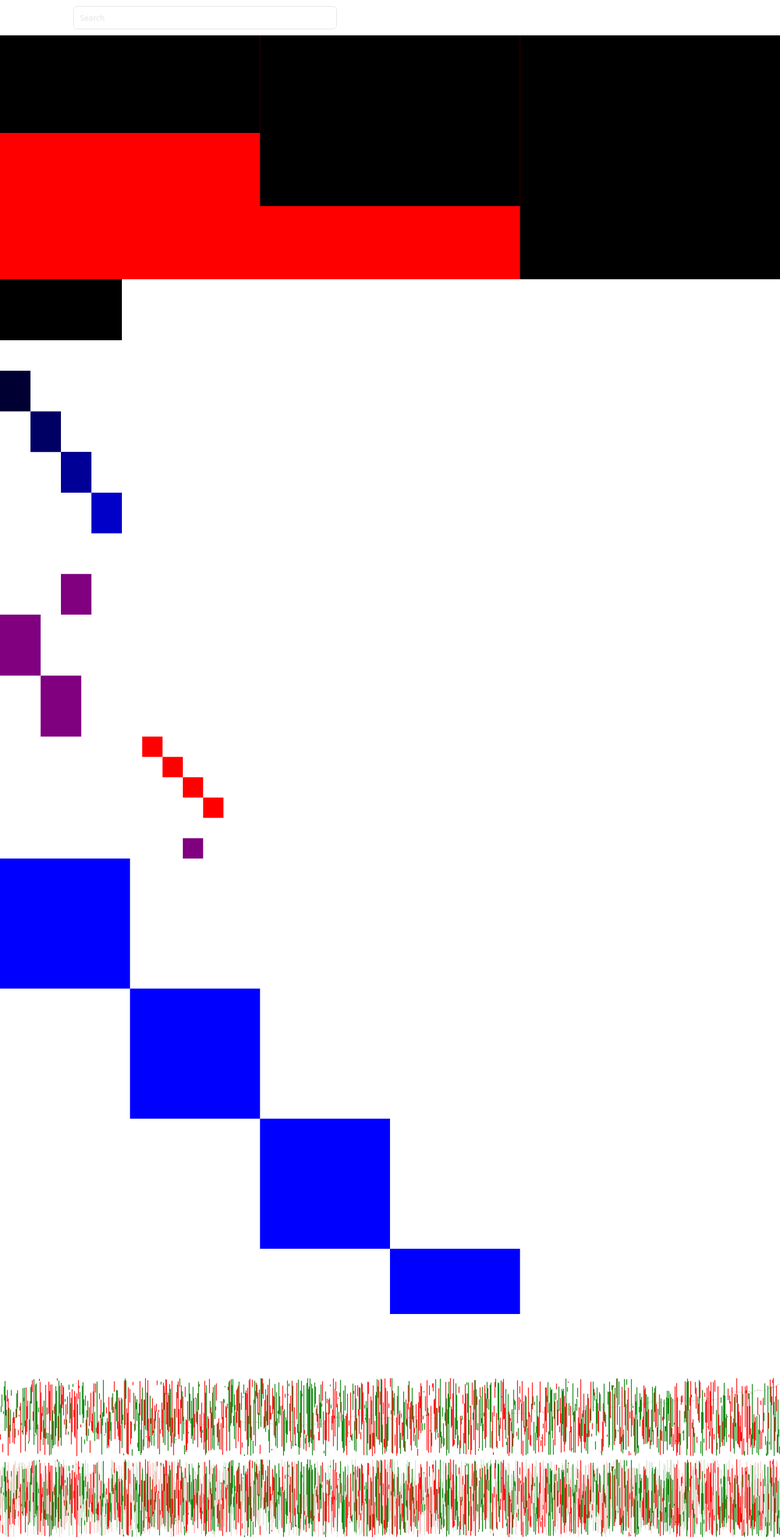
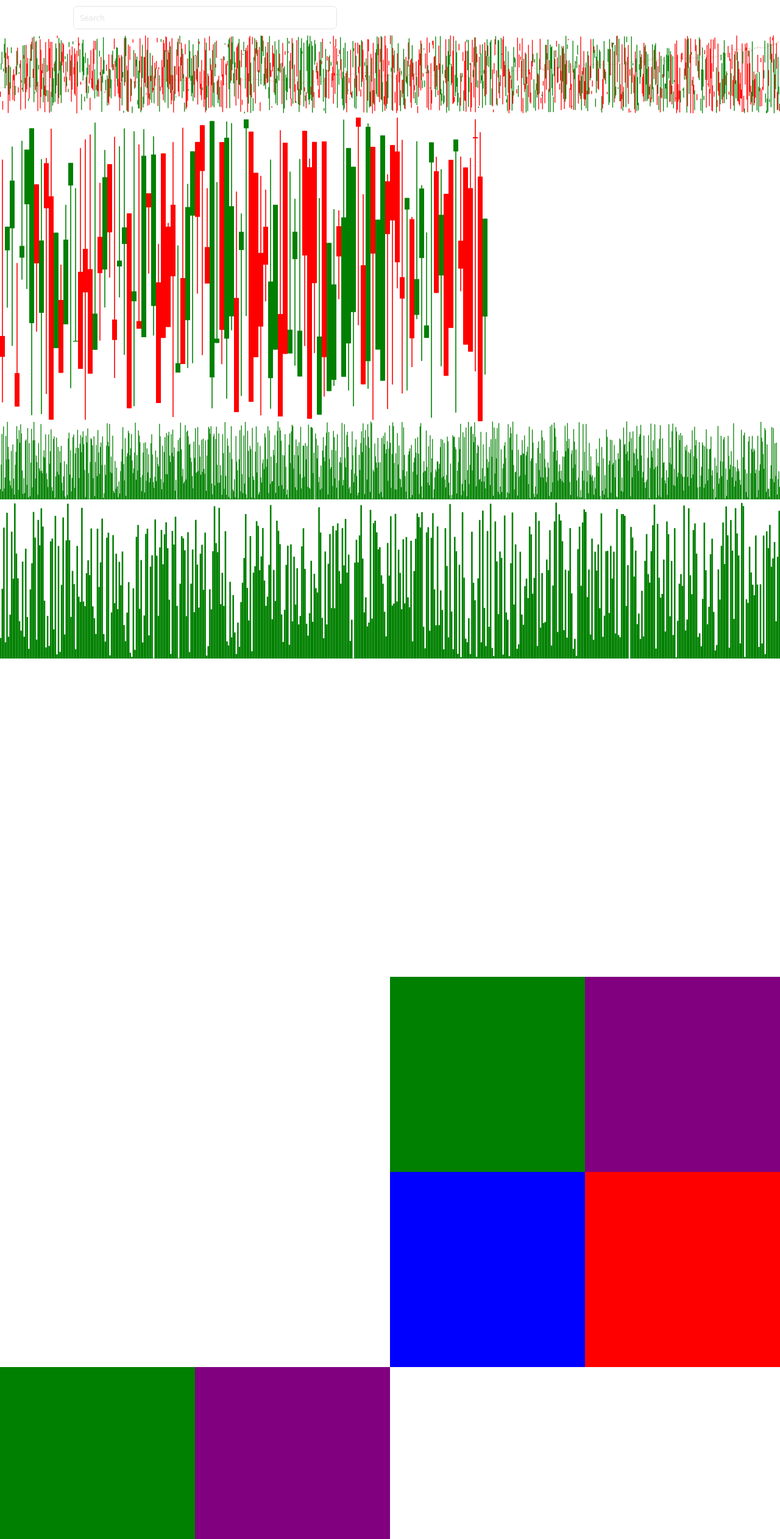
Before and after one commit to quaffpotion/stock-frontend, an Angular app in the folder frontend/: page / in a window 1280 px wide. Shown: the top 2524 px of the page at 61% size. Built offline with nearby package versions, Linux system fonts and the light colour scheme.

Commit message:
adds some correctly scaled stuff

```diff
--- a/frontend/src/app/app.component.html
+++ b/frontend/src/app/app.component.html
@@ -1,4 +1,5 @@
 <app-search-container [mockdata]="mockdata"></app-search-container>
+<app-candlestick-chart></app-candlestick-chart>
 <div style="width: 100%; height:50vh; background: red;">
   <svg width="100%" height="100%" preserveAspectRatio="none" viewBox="0 0 3 10">
     <g>
@@ -66,4 +67,3 @@ came from the height: to get the behavior we want we add preserveAspectRatio non
     <rect fill="red"></rect>
   </svg>
 </div>
-<app-candlestick-chart></app-candlestick-chart>
--- a/frontend/src/app/candlestick-chart/candlestick-chart.component.html
+++ b/frontend/src/app/candlestick-chart/candlestick-chart.component.html
@@ -18,10 +18,16 @@
     ></rect>
   </g>
 </svg>
-<svg viewBox="0 -100 1000 100">
-  <g transform="scale(1,-1)">
+<div style="width:800px; height:500px;">
+  <svg
+    width="100%"
+    height="100%"
+    preserveAspectRatio="none"
+    viewBox="0 -100 100 100"
+  >
+    <g transform="scale(1 -1)">
       <rect
-      *ngFor="let stock of stocks; index as candleposition"
+        *ngFor="let stock of stocks.slice(0, 100); index as candleposition"
         [attr.x]="candleposition + 0.4"
         [attr.y]="min(stock.open, stock.close, stock.high, stock.low)"
         [attr.height]="this.minmax(stock)"
@@ -38,6 +44,7 @@
       ></rect>
     </g>
   </svg>
+</div>
 <svg viewBox="0 -100 1000 100">
   <g transform="scale(1,-1)">
     <rect
```
Lines whose indentation alone changed are shown as unchanged.
